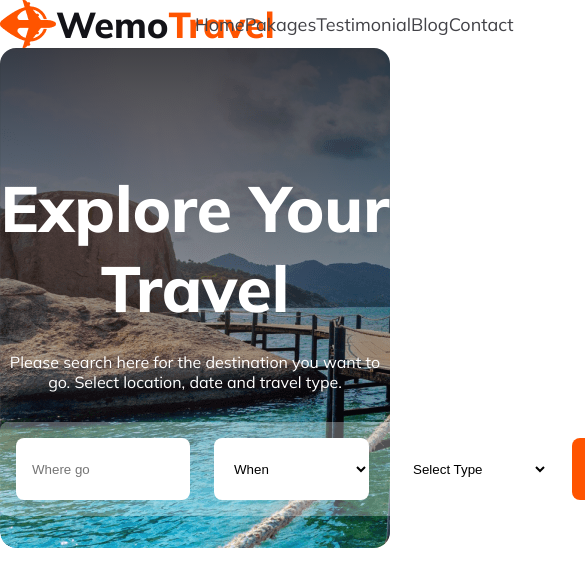
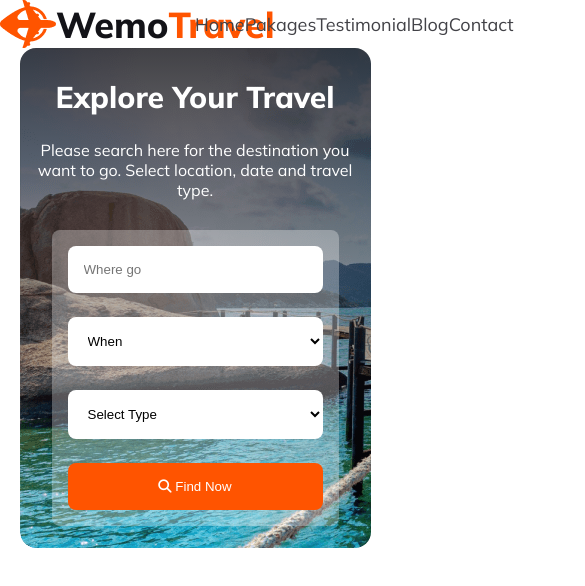
Before and after one commit to Sadman-Chowdhury/B9A2-Wemo-Travel, a plain HTML site: page index.html in a window 390 px wide. Shown: the top 586 px of the page, 585 px wide, since content can reach past the window. Drawn offline with Linux system fonts and the light colour scheme.

Commit message:
banner-responsive added

```diff
--- a/index.html
+++ b/index.html
@@ -5,6 +5,7 @@
     <meta name="viewport" content="width=device-width, initial-scale=1.0">
     <title>Wemo Travel</title>
     <link rel="stylesheet" href="style.css">
+    <link rel="stylesheet" href="responsive.css">
     <script src="https://kit.fontawesome.com/006521c44e.js" crossorigin="anonymous"></script>
 </head>
 <body>
--- /dev/null
+++ b/responsive.css
@@ -0,0 +1,18 @@
+@media screen and (max-width:600px) {
+    .banner{
+        width: 90%;
+        margin: 0 auto;
+    }
+    .banner-content{
+        padding-top: 30px;
+    }
+    .banner-title{
+        font-size: 30px;
+    }
+    .banner-form{
+        flex-direction: column;
+    }
+    .form{
+        width: 255px;
+    }
+}
```
